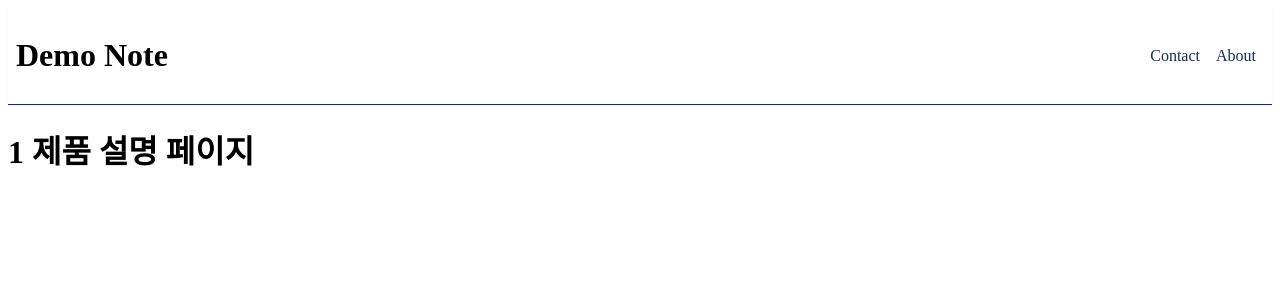
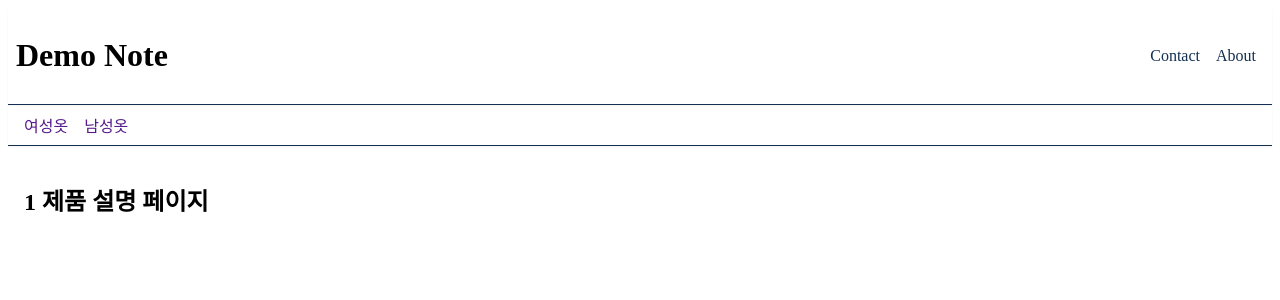
Before and after one commit to kihyeoon/next-init, a Next.js app: page /products/1 in a window 1280 px wide. Shown: the top 300 px of the page. Built offline with nearby package versions, Linux system fonts and the light colour scheme.

Commit message:
4.14 중첩 레이아웃

```diff
--- /dev/null
+++ b/src/app/products/layout.module.css
@@ -0,0 +1,16 @@
+.nav {
+  display: flex;
+  align-items: center;
+  padding: 8px;
+  box-shadow: 0 1px 2px 0 rgba(0, 0, 0, 0.05);
+  border-bottom: 1px solid #132f52;
+}
+
+.nav a {
+  text-decoration: none;
+  padding: 0 8px;
+}
+
+.product {
+  padding: 16px;
+}
--- /dev/null
+++ b/src/app/products/layout.tsx
@@ -0,0 +1,17 @@
+import styles from "./layout.module.css";
+
+export default function ProductsLayout({
+  children,
+}: {
+  children: React.ReactNode;
+}) {
+  return (
+    <>
+      <nav className={styles.nav}>
+        <a href="">여성옷</a>
+        <a href="">남성옷</a>
+      </nav>
+      <section className={styles.product}>{children}</section>
+    </>
+  );
+}
```
